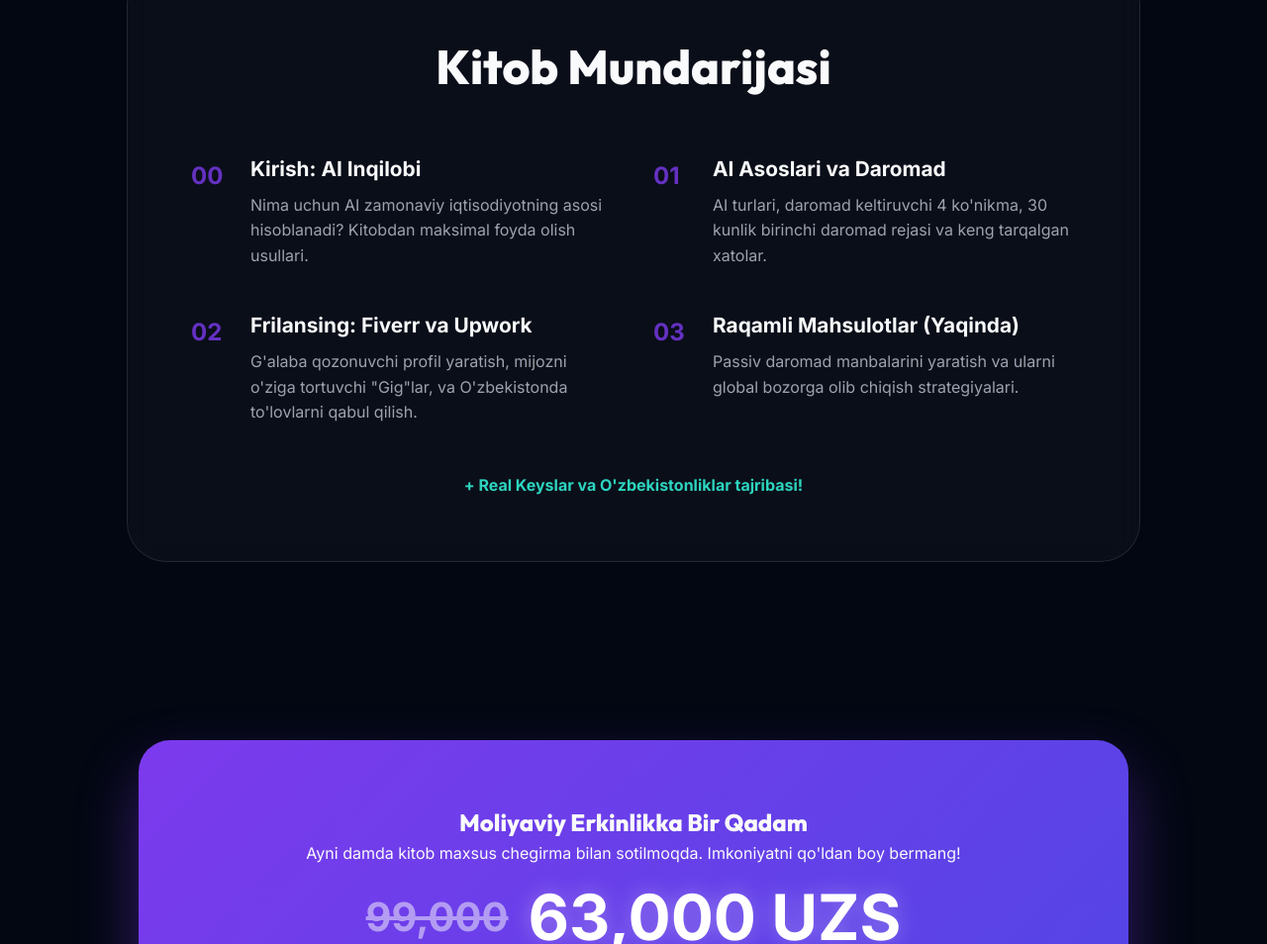
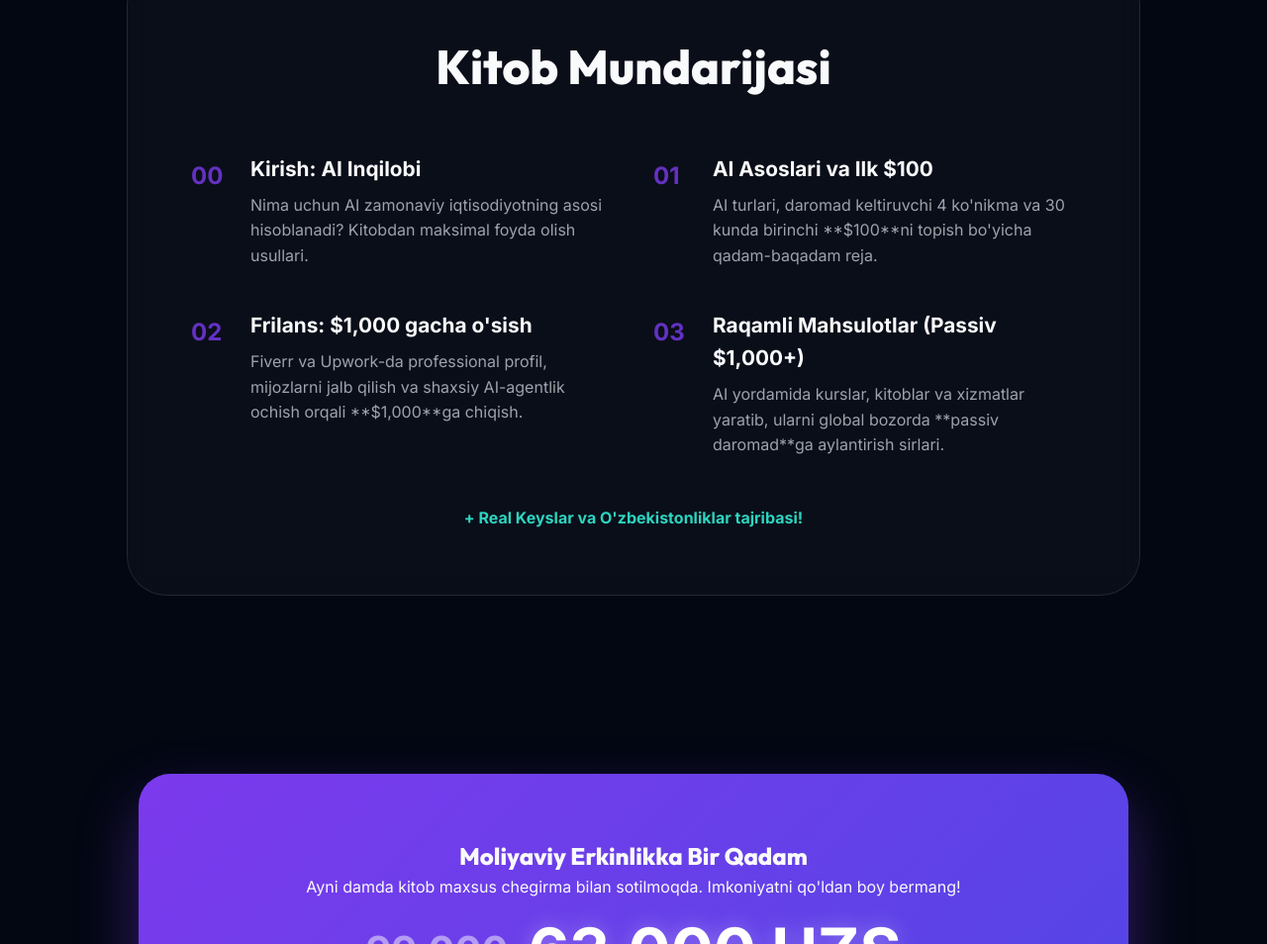
Before and after one commit to Dimonbek/ai-daromad-book, a plain HTML site: page index.html in a window 1280 px wide. Shown: the part 2345-3299 px from the top of the page at 99% size. Drawn offline with nearby package versions, Linux system fonts and the light colour scheme.

Commit message:
UI: Enhanced Mundarija with money-focused descriptions (, )

```diff
--- a/index.html
+++ b/index.html
@@ -117,20 +117,20 @@
                         <!-- Chapter 1 -->
                         <div class="chapter">
                             <span class="chapter-num">01</span>
-                            <h4>AI Asoslari va Daromad</h4>
-                            <p>AI turlari, daromad keltiruvchi 4 ko'nikma, 30 kunlik birinchi daromad rejasi va keng tarqalgan xatolar.</p>
+                            <h4>AI Asoslari va Ilk $100</h4>
+                            <p>AI turlari, daromad keltiruvchi 4 ko'nikma va 30 kunda birinchi **$100**ni topish bo'yicha qadam-baqadam reja.</p>
                         </div>
                         <!-- Chapter 2 -->
                         <div class="chapter">
                             <span class="chapter-num">02</span>
-                            <h4>Frilansing: Fiverr va Upwork</h4>
-                            <p>G'alaba qozonuvchi profil yaratish, mijozni o'ziga tortuvchi "Gig"lar, va O'zbekistonda to'lovlarni qabul qilish.</p>
+                            <h4>Frilans: $1,000 gacha o'sish</h4>
+                            <p>Fiverr va Upwork-da professional profil, mijozlarni jalb qilish va shaxsiy AI-agentlik ochish orqali **$1,000**ga chiqish.</p>
                         </div>
                         <!-- Chapter 3 -->
                         <div class="chapter">
                             <span class="chapter-num">03</span>
-                            <h4>Raqamli Mahsulotlar (Yaqinda)</h4>
-                            <p>Passiv daromad manbalarini yaratish va ularni global bozorga olib chiqish strategiyalari.</p>
+                            <h4>Raqamli Mahsulotlar (Passiv $1,000+)</h4>
+                            <p>AI yordamida kurslar, kitoblar va xizmatlar yaratib, ularni global bozorda **passiv daromad**ga aylantirish sirlari.</p>
                         </div>
                     </div>
                 </div>
```
